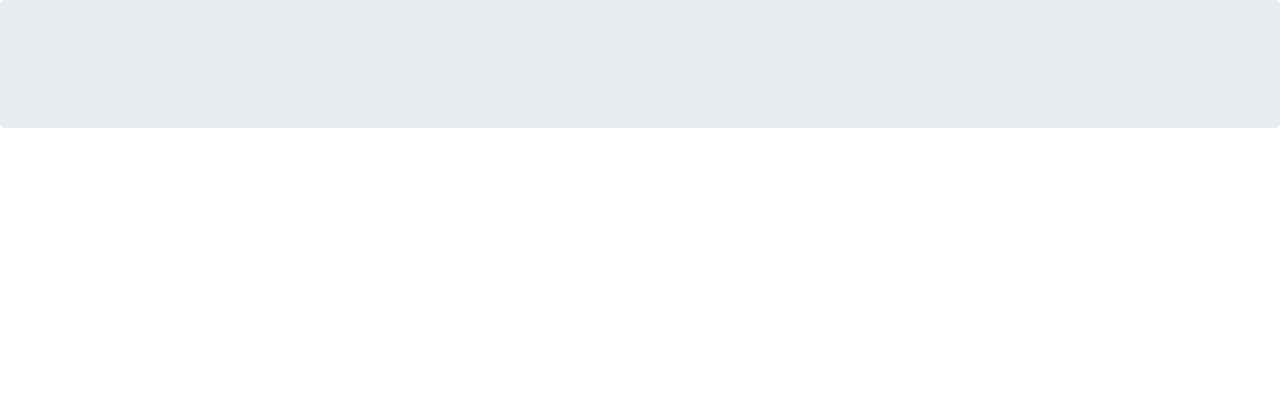
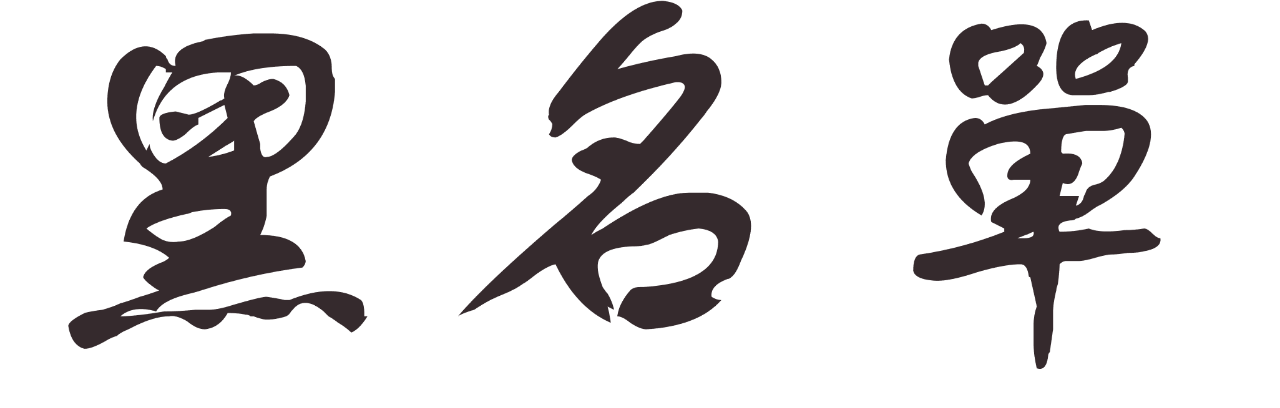
Before and after one commit to faancingfukming/faancingfukming.github.io, a plain HTML site: page index.html in a window 1280 px wide. Drawn offline with nearby package versions, Linux system fonts and the light colour scheme.

Commit message:
Added jumbotron

```diff
--- a/index.css
+++ b/index.css
@@ -1,3 +1,10 @@
-.jumbotron {
+html, body {
+	height: 100%;
+}
+
+.calligraphy {
 	background-image: url("media/gen_boutons.php.png");
+	height: 100%;
+  	background-repeat: no-repeat;
+  	background-size: contain;
 }
--- a/index.html
+++ b/index.html
@@ -1,12 +1,14 @@
 <html>
 	<head>
 		<title>List of Shame</title>
+		<meta charset="utf-8">
+    	<meta name="viewport" content="width=device-width, initial-scale=1, shrink-to-fit=no">
 		<link rel="stylesheet" href="https://stackpath.bootstrapcdn.com/bootstrap/4.3.1/css/bootstrap.min.css" integrity="sha384-ggOyR0iXCbMQv3Xipma34MD+dH/1fQ784/j6cY/iJTQUOhcWr7x9JvoRxT2MZw1T" crossorigin="anonymous">
-		<link rel="stylehsheet" href="index.css">
+		<link rel="stylesheet" href="index.css">
 	</head>
 	<body>
-		<div class="jumbotron">
-			<!--<img src="media/gen_boutons.php.png">-->
+		<div class="calligraphy">
+			<br><!--<img src="media/gen_boutons.php.png">-->
 		</div>
 	</body>
 </html>
```
